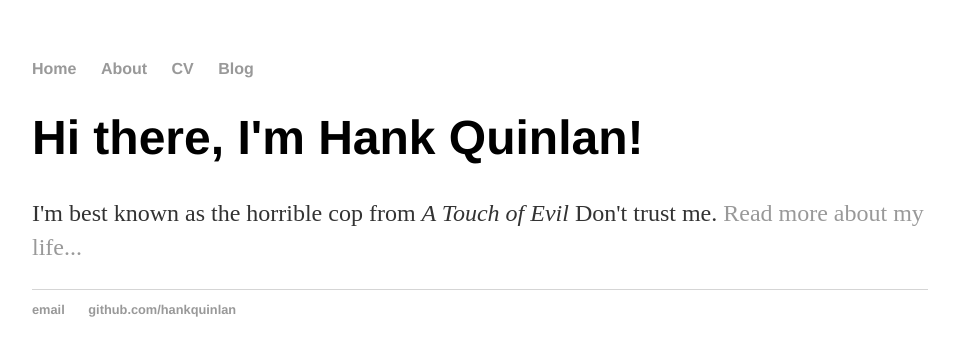
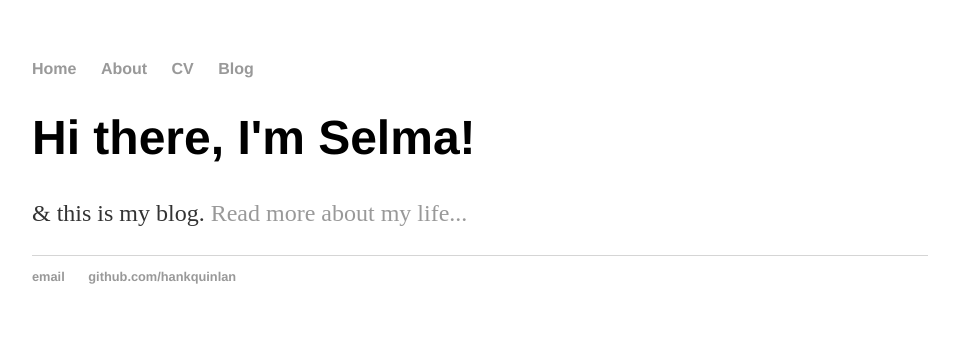
Before and after one commit to d-sel/d-sel.github.io, a Jekyll site: the page built from index.html, in a window 1280 px wide. Shown: the top 356 px of the page, without its empty margins (160-1119 px from the left). Built offline with Jekyll 4.4.1, drawn with Linux system fonts in a browser that asks for light colours.

Commit message:
Update index.html

```diff
--- a/index.html
+++ b/index.html
@@ -1,30 +1,8 @@
-<!DOCTYPE html>
-<html>
-	<head>
-		<title>Hank Quinlan, Horrible Cop</title>
-		<!-- link to main stylesheet -->
-		<link rel="stylesheet" type="text/css" href="/css/main.css">
-	</head>
-	<body>
-		<nav>
-    		<ul>
-        		<li><a href="/">Home</a></li>
-	        	<li><a href="/about">About</a></li>
-        		<li><a href="/cv">CV</a></li>
-        		<li><a href="/blog">Blog</a></li>
-    		</ul>
-		</nav>
-		<div class="container">
-    		<div class="blurb">
-        		<h1>Hi there, I'm Hank Quinlan!</h1>
-				<p>I'm best known as the horrible cop from <em>A Touch of Evil</em> Don't trust me. <a href="/about">Read more about my life...</a></p>
-    		</div><!-- /.blurb -->
-		</div><!-- /.container -->
-		<footer>
-    		<ul>
-        		<li><a href="mailto:hankquinlanhub@gmail.com">email</a></li>
-        		<li><a href="https://github.com/hankquinlan">github.com/hankquinlan</a></li>
-			</ul>
-		</footer>
-	</body>
-</html>
+---
+layout: default
+title: Hank Quinlan, Horrible Cop
+---
+<div class="blurb">
+	<h1>Hi there, I'm Selma!</h1>
+	<p>& this is my blog. <a href="/about">Read more about my life...</a></p>
+</div><!-- /.blurb -->
```
